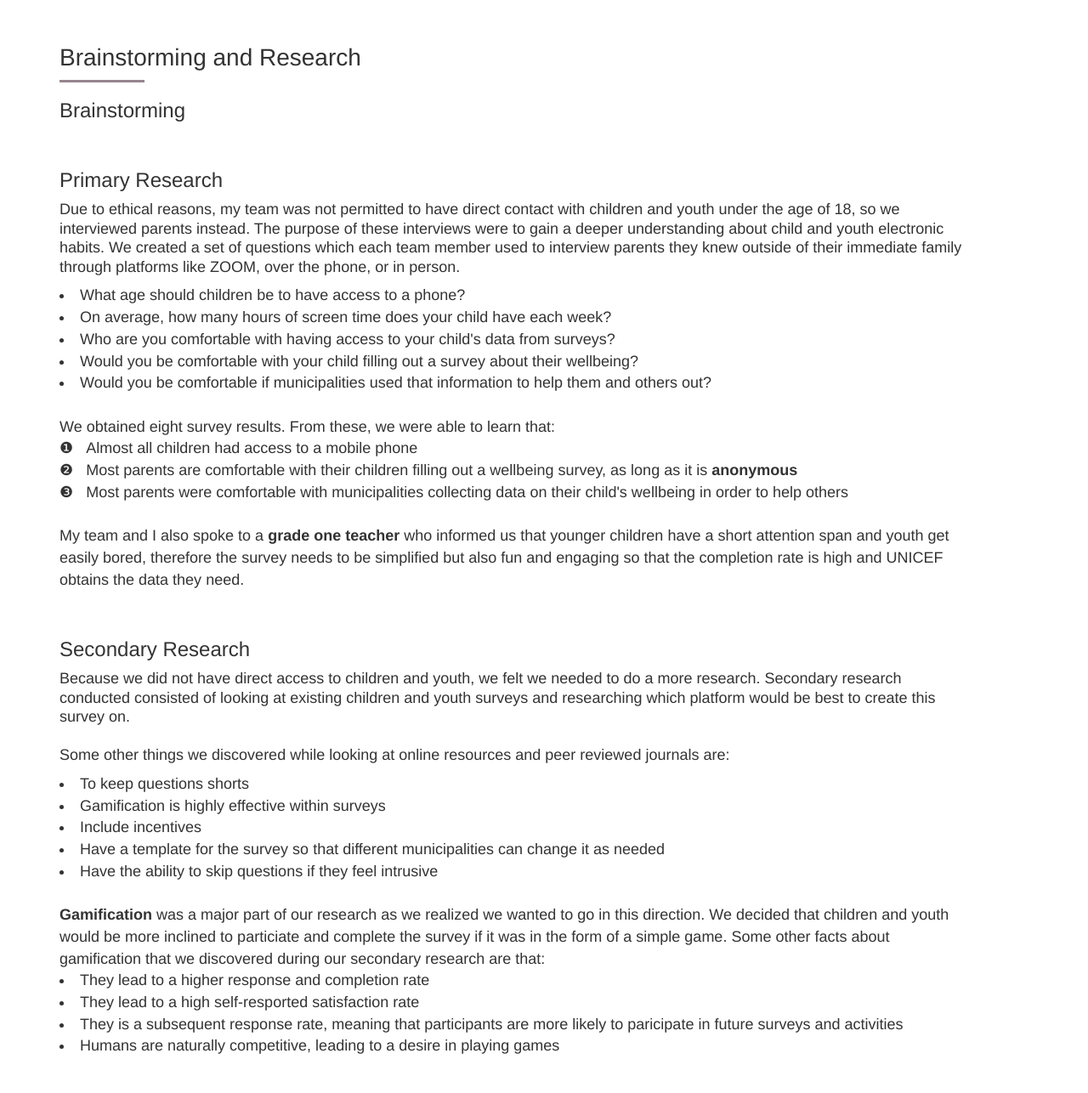
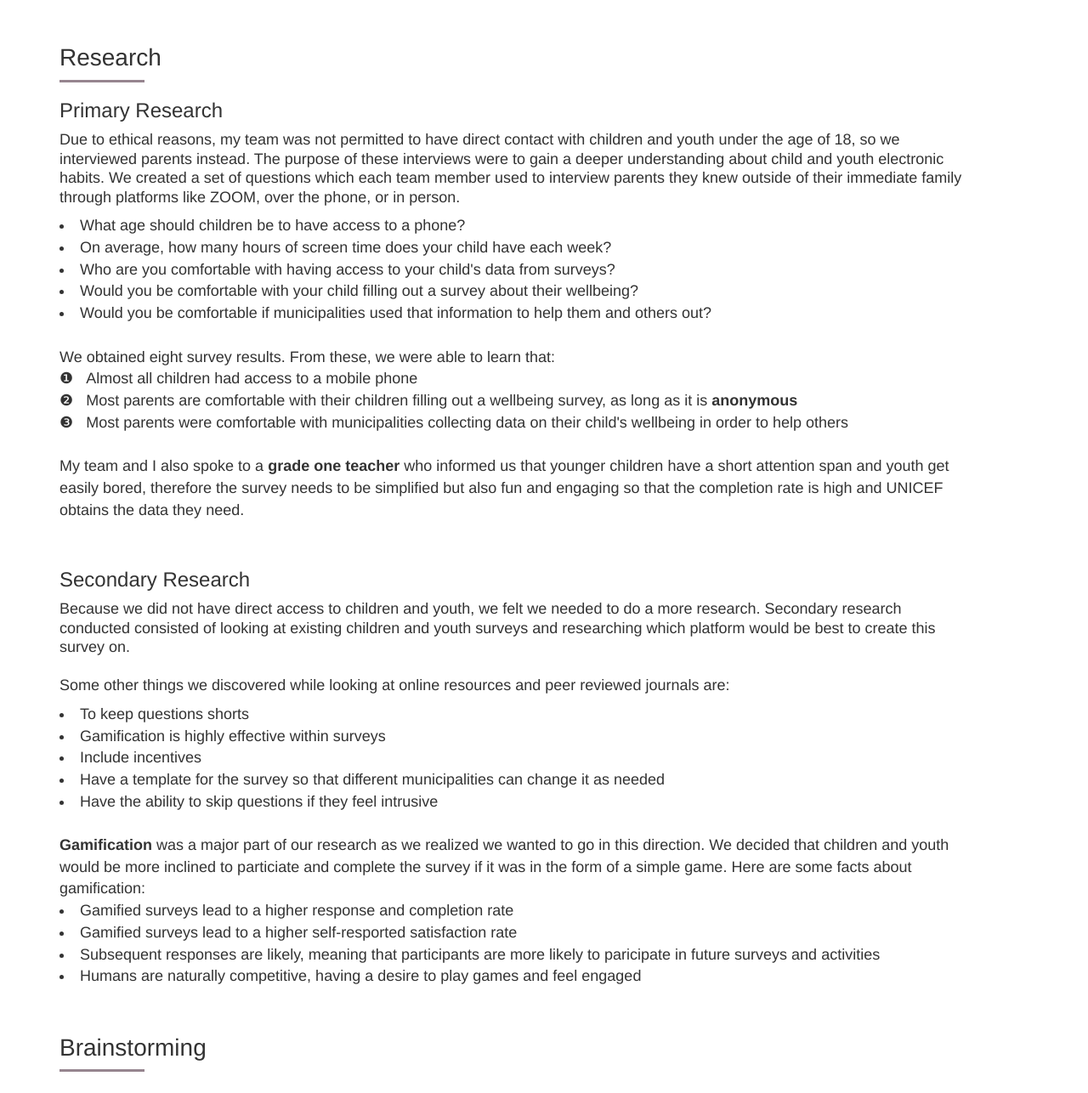
Before and after one commit to juliapurza/JuliaPurzaPortfolio, a plain HTML site: page UNICEF.html in a window 1280 px wide. Shown: the part 1494-2780 px from the top of the page at 85% size. Drawn offline with nearby package versions, Linux system fonts and the light colour scheme.

```diff
--- a/UNICEF.html
+++ b/UNICEF.html
@@ -65,11 +65,7 @@
         <li style="list-style-type: numbered;">&nbsp;Being one of three final presenters to Overlap Associates</li>
     </p><br>
 
-    <h2 class="second">Brainstorming and Research</h2>
-        <h3>Brainstorming</h3>
-            <p>
-            </p>
-        <br>
+    <h2 class="second">Research</h2>
         <h3>Primary Research</h3>
             <p>Due to ethical reasons, my team was not permitted to have direct contact with children and youth under the age of 18, so we interviewed parents instead. The purpose of these interviews were to gain a deeper understanding about child and youth electronic habits.
                 We created a set of questions which each team member used to interview parents they knew outside of their immediate family through platforms like ZOOM, over the phone, or in person.<br>
@@ -94,13 +90,17 @@
                 <li>Include incentives</li>
                 <li>Have a template for the survey so that different municipalities can change it as needed</li>
                 <li>Have the ability to skip questions if they feel intrusive</li><br>
-            <b>Gamification</b> was a major part of our research as we realized we wanted to go in this direction. We decided that children and youth would be more inclined to particiate and complete the survey if it was in the form of a simple game. Some other facts about gamification that we discovered during our secondary research are that:
-                <li>They lead to a higher response and completion rate</li>
-                <li>They lead to a high self-resported satisfaction rate</li>
-                <li>They is a subsequent response rate, meaning that participants are more likely to paricipate in future surveys and activities</li>
-                <li>Humans are naturally competitive, leading to a desire in playing games</li>
+            <b>Gamification</b> was a major part of our research as we realized we wanted to go in this direction. We decided that children and youth would be more inclined to particiate and complete the survey if it was in the form of a simple game. Here are some facts about gamification:
+                <li>Gamified surveys lead to a higher response and completion rate</li>
+                <li>Gamified surveys lead to a higher self-resported satisfaction rate</li>
+                <li>Subsequent responses are likely, meaning that participants are more likely to paricipate in future surveys and activities</li>
+                <li>Humans are naturally competitive, having a desire to play games and feel engaged</li>
             </p>
         <br>
+
+    <h2 class="second">Brainstorming</h2>
+    <p>
+    </p><br>
 
     <h2 class="second">The Issue</h2>
     <p>
```
